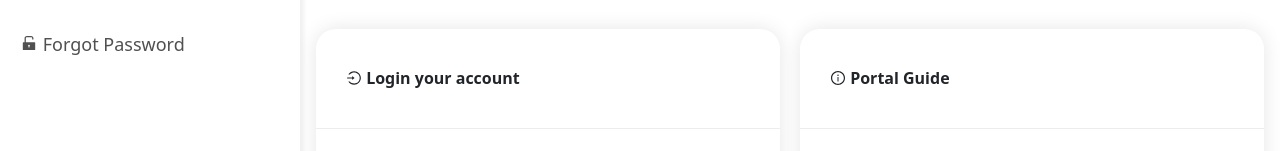
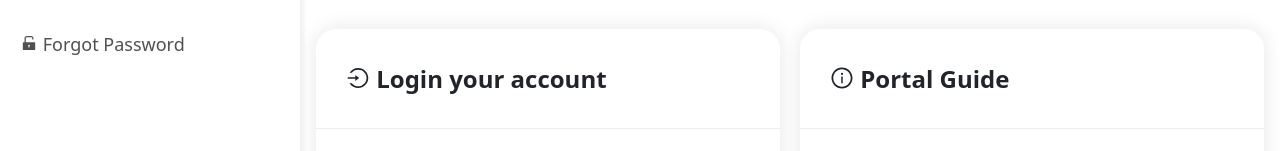
Before and after one commit to BernardSapida/INDANG-KAYQUIT-STUDENT-PORTAL, a Next.js app: page /auth/signin in a window 1280 px wide. Shown: the part 171-322 px from the top of the page. Built offline with nearby package versions, Linux system fonts and the light colour scheme; no server answers.

Commit message:
Update: title font-size

```diff
--- a/public/css/login.module.css
+++ b/public/css/login.module.css
@@ -11,10 +11,11 @@ div.login_container div.title {
   border-bottom: 1px solid hsl(0, 0%, 93%);
   height: 100px;
 }
-div.login_container div.title > p {
+div.login_container div.title p {
   margin: 0 30px;
   font-weight: bold;
+  font-size: 24px;
 }
-div.login_container div.title > p svg {
+div.login_container div.title p svg {
   margin-bottom: 5px;
 }/*# sourceMappingURL=login.module.css.map */
--- a/public/css/portal-guide.module.css
+++ b/public/css/portal-guide.module.css
@@ -14,6 +14,7 @@ div.guide_container div.title {
 div.guide_container div.title p {
   margin: 0 30px;
   font-weight: bold;
+  font-size: 24px;
 }
 div.guide_container div.title p svg {
   margin-bottom: 5px;
--- a/public/scss/signin/login.module.scss
+++ b/public/scss/signin/login.module.scss
@@ -11,9 +11,10 @@ div.login_container {
         border-bottom: 1px solid hsl(0, 0%, 93%);
         height: 100px;
 
-        &>p {
+        & p {
             margin: 0 30px;
             font-weight: bold;
+            font-size: 24px;
 
             & svg {
                 margin-bottom: 5px;
--- a/public/scss/signin/portal-guide.module.scss
+++ b/public/scss/signin/portal-guide.module.scss
@@ -14,6 +14,7 @@ div.guide_container {
         & p {
             margin: 0 30px;
             font-weight: bold;
+            font-size: 24px;
 
             & svg {
                 margin-bottom: 5px;
```
Also changed, not shown: 2 other files (tests, documents, lock files or other folders).
